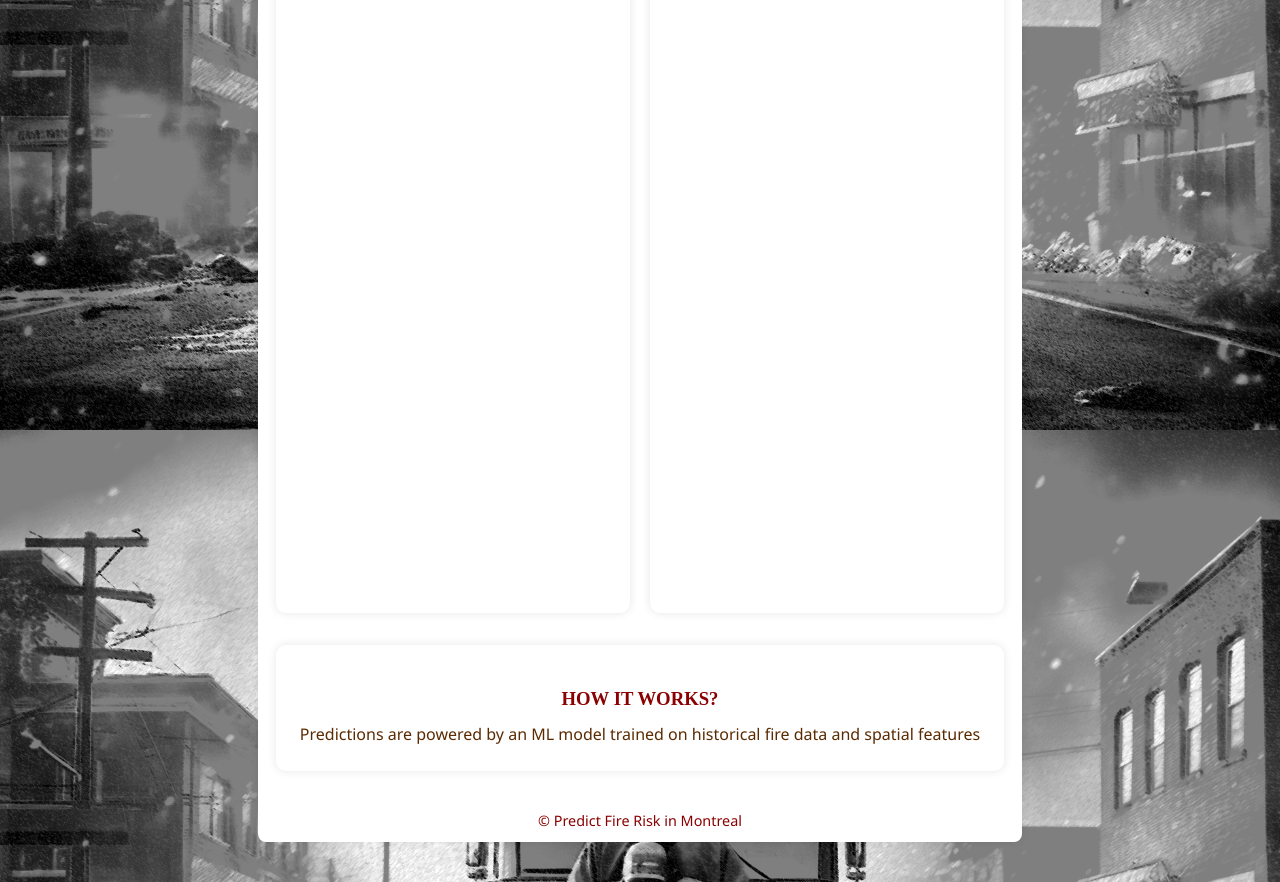
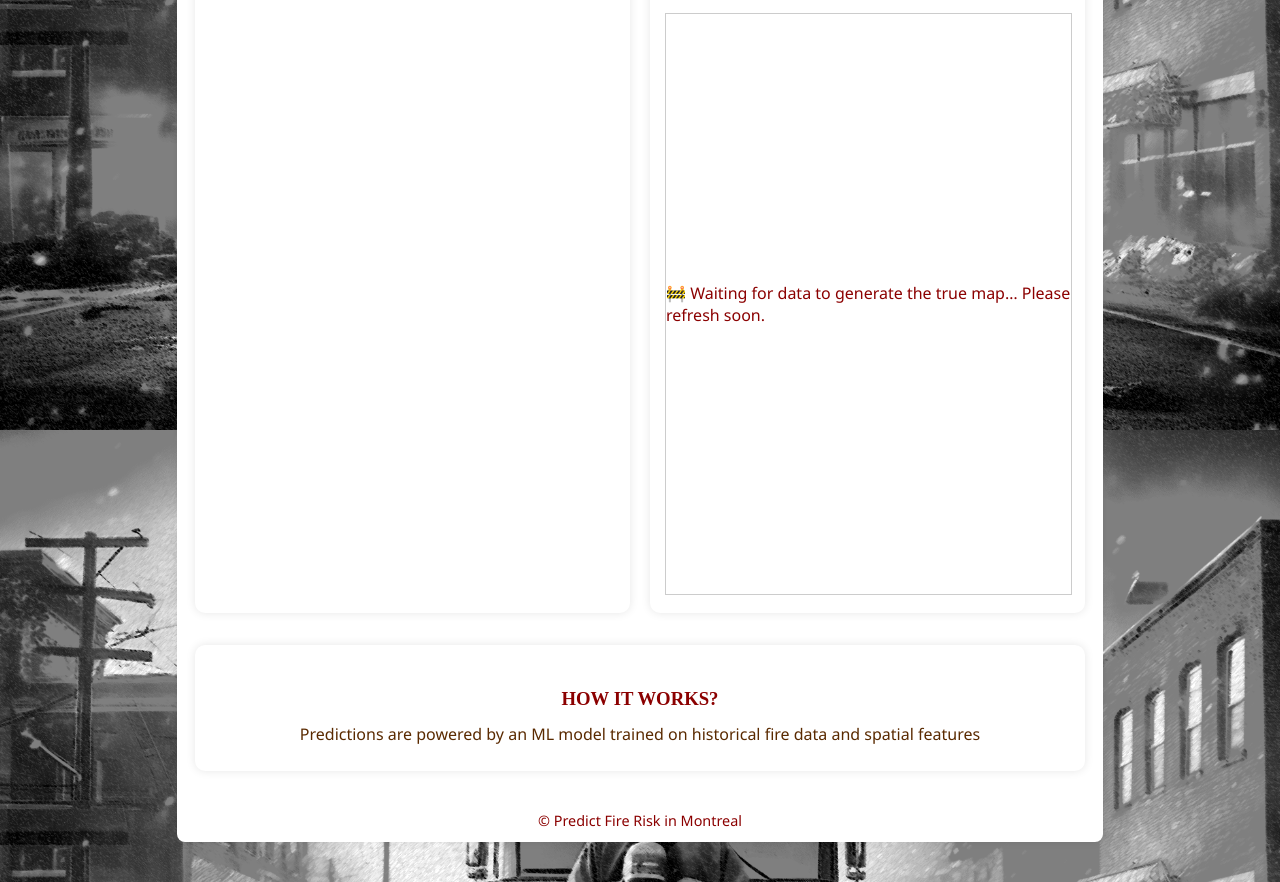
Before and after one commit to vlad-uve/Fire-Risk-Prediction-in-Montreal, a Flask app: template fire-risk-app/templates/index.html in a window 1280 px wide. Shown: the part 370-1252 px from the top of the page. Run offline with Flask 3, Linux system fonts and the light colour scheme; the template is opened without the code that fills it, so the values that code supplies are empty; parts of the project's set-up code (start-up, migrations or seed data) failed here and were passed over.

Commit message:
Added text about waiting to map block

```diff
--- a/fire-risk-app/static/css/style.css
+++ b/fire-risk-app/static/css/style.css
@@ -115,6 +115,15 @@
             padding: 15px;
         }
 
+        .waiting-box {
+            width: 100%;
+            height: 580px;
+            display: flex;
+            align-items: center;
+            justify-content: center;
+            border: 1px solid #ccc;
+            background-color: #fff;
+        }
         .map-box h2 {
             text-align: center;
             font-size: 1.4em;
--- a/fire-risk-app/templates/index.html
+++ b/fire-risk-app/templates/index.html
@@ -31,7 +31,13 @@
         </div>
         <div class="map-box">
             <h2>🔥 True Fire Risk — {{ readable_month | upper }} 🔥</h2>
-            <iframe src="{{ true_map_url }}"></iframe>
+            {% if show_true_map %}
+                <iframe src="{{ true_map_url }}"></iframe>
+            {% else %}
+                <div class="waiting-box">
+                    <p>🚧 Waiting for data to generate the true map… Please refresh soon.</p>
+                </div>
+            {% endif %}
         </div>
     </div>
 
```
Also changed, not shown: fire-risk-app/simple_app.py (+22 -16 lines).
